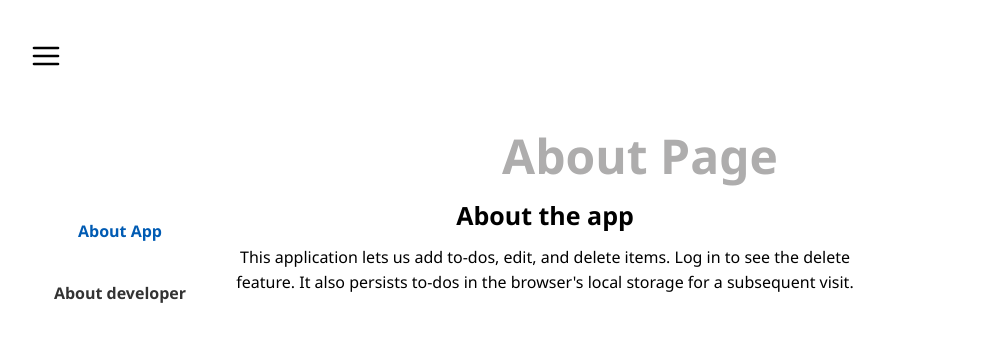
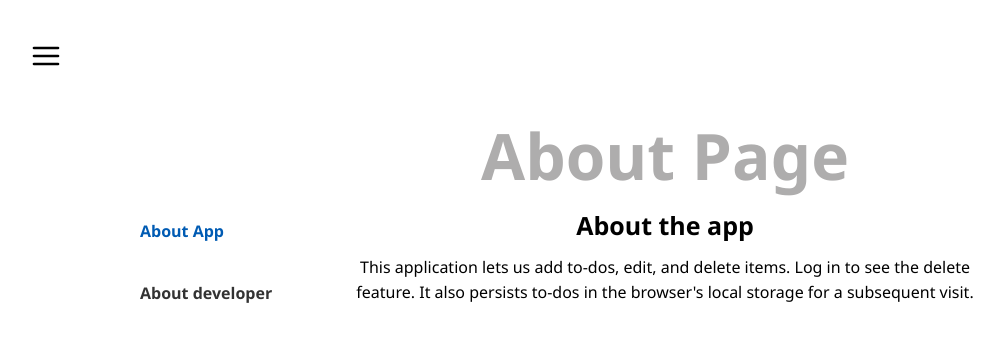
Before and after one commit to kamrantahir2/TodoApp-IbasLogic, a React (Vite) app: page /about/about-app in a window 1280 px wide. Shown: the top 342 px of the page, without its empty margins (0-1004 px from the left). Built offline with nearby package versions, Linux system fonts and the light colour scheme.

Commit message:
Adjust layout of About page and children

```diff
--- a/src/routes/About.jsx
+++ b/src/routes/About.jsx
@@ -8,7 +8,7 @@ const About = () => {
     return (
         <>
             <Header>
-                <h1>About Page</h1>
+                <h1 className="about-header" >About Page</h1>
             </Header>
             <div className="about">
                 <ul className="about-list">
--- a/src/styles/app.css
+++ b/src/styles/app.css
@@ -96,11 +96,21 @@ a {
 
 /* ABOUT ROUTE */
 .about {
-    /* max-width: 1000px; */
+    max-width: 1000px;
     margin: 0 auto;
+    /* background-color: blue; */
+    /* text-align: center; */
+}
+
+.main-content {
+    /* display: flexbox; */
+    margin-top: 10px;
+    text-align: center;
+}
+
+.about-header {
     /* background-color: red; */
-    display: block;
-    text-align: center;
+    margin-left: 50px;
 }
 
 .about-list {
@@ -200,8 +210,8 @@ button {
 
 /* Media Queries */
 @media screen and (min-width: 480px) {
-    div.weapper h1 {
-        font-size: 6rem;
+    div.wrapper h1 {
+        font-size: 4rem;
     }
 
     .about {
```
